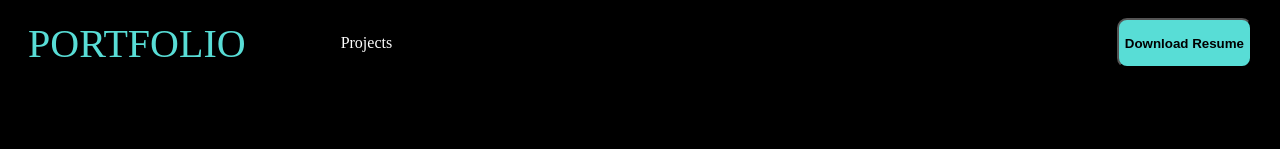
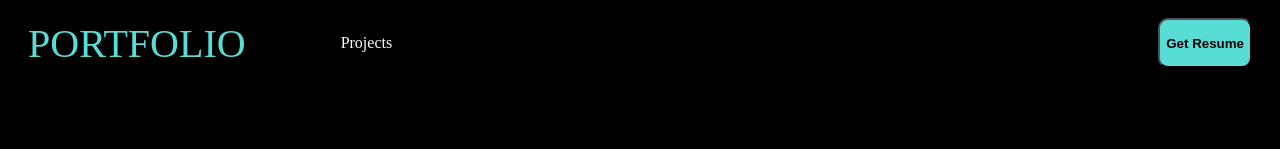
Before and after one commit to Adhikulkarn/main-portfolio, a plain HTML site: page index.html in a window 1280 px wide. Shown: the top 149 px of the page. Drawn offline with Linux system fonts and the light colour scheme.

Commit message:
update 2.1

```diff
--- a/index.html
+++ b/index.html
@@ -10,7 +10,7 @@
     <div class="nav">
         <div id="port">PORTFOLIO</div>
         <div id="abtme"><a href="#" id="abtME">Projects</a></div>
-        <div id="CV"><button id="cv">Download Resume</button></div>
+        <div id="CV"><button id="cv">Get Resume</button></div>
     </div>
     <div class="body">
         <div class="intro">
```
